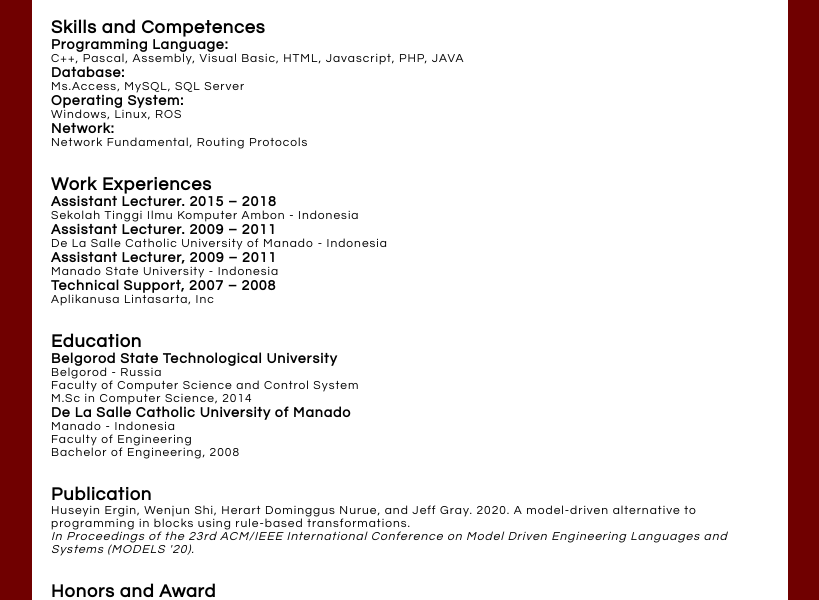
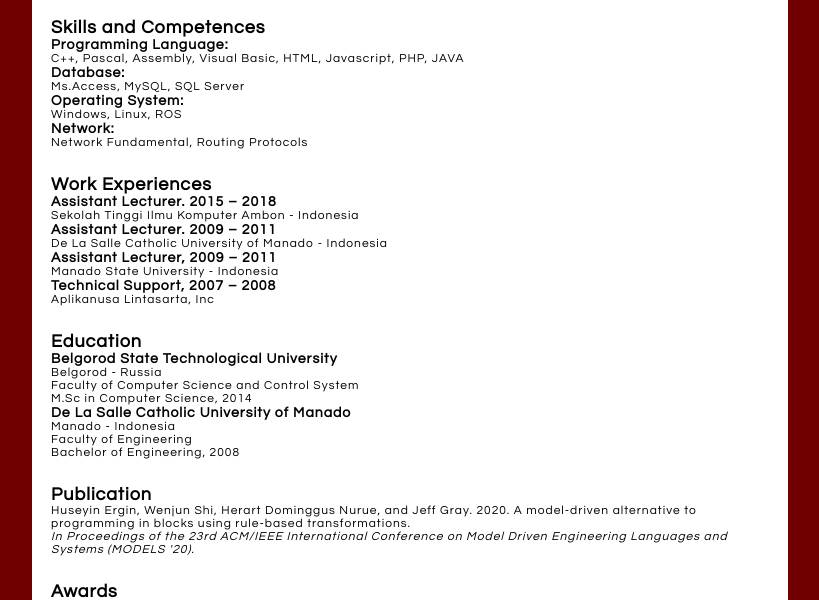
Before and after one commit to herartnurue/mywebpage, a plain HTML site: page index.html in a window 1280 px wide. Shown: the part 187-787 px from the top of the page, without its empty margins (230-1049 px from the left). Drawn offline with Linux system fonts and the light colour scheme.

Commit message:
Update index.html

```diff
--- a/index.html
+++ b/index.html
@@ -76,7 +76,7 @@
 											<p> <i> In Proceedings of the 23rd ACM/IEEE International Conference on Model Driven Engineering Languages and Systems (MODELS '20). </i></p>
 
 											<br> </br>
-											<h2> Honors and Award</h2>
+											<h2> Awards</h2>
 											<p> BIT LPDP Scholarship Awardee 2017 </p>
 											<p> TOP UP LPDP Scholarship Awardee 2014 </p>
 											<p> Russian Federation Government Scholarship Awardee 2011 </p>
```
